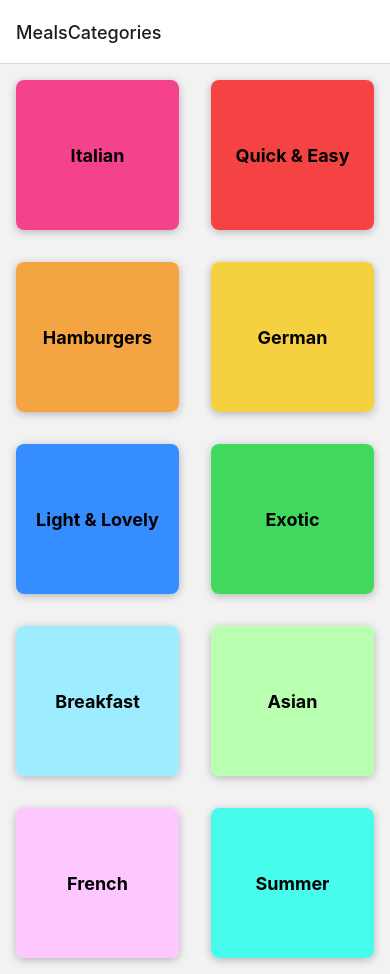
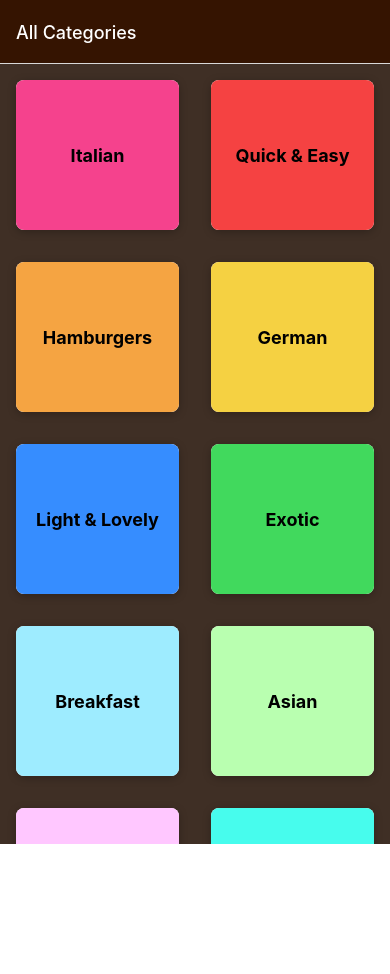
Before and after one commit to AliveKiwi/mm-react-native-navigation, a React Native app: screen / in a window 390 px wide. After the commit the page ends 844 px from the top, so only its background shows below. Built offline with nearby package versions, Linux system fonts and the light colour scheme.

Commit message:
102 navigation: added screenOptions={} to Navigator and options={} to screen for styling header

```diff
--- a/App.js
+++ b/App.js
@@ -1,12 +1,12 @@
 import { StatusBar } from 'expo-status-bar';
 import { StyleSheet } from 'react-native';
 import { NavigationContainer } from '@react-navigation/native';
-import { createStackNavigator } from '@react-navigation/stack';
+import { createNativeStackNavigator } from '@react-navigation/native-stack';
 
 import CategoriesScreen from './screens/CategoriesScreen';
 import MealsOverviewScreen from './screens/MealsOverviewScreen';
 
-const Stack = createStackNavigator();
+const Stack = createNativeStackNavigator();
 
 export default function App() {
   return (
@@ -15,8 +15,22 @@ export default function App() {
       <StatusBar style="dark" />
       {/* 95 added Navigation */}
       <NavigationContainer>
-        <Stack.Navigator>
-          <Stack.Screen name="MealsCategories" component={CategoriesScreen} />
+        {/* 102 Added screenOptions to add header styles */}
+        <Stack.Navigator
+          screenOptions={{
+            headerTintColor: '#ffffff',
+            headerStyle: { backgroundColor: '#351401' },
+            contentStyle: { backgroundColor: '#3f2f25' },
+          }}
+        >
+          {/* 102 added options to style header*/}
+          <Stack.Screen
+            name="MealsCategories"
+            component={CategoriesScreen}
+            options={{
+              title: 'All Categories',
+            }}
+          />
           {/* 96 added MealsOverviewScreen*/}
           <Stack.Screen name="MealsOverview" component={MealsOverviewScreen} />
         </Stack.Navigator>
--- a/package.json
+++ b/package.json
@@ -11,6 +11,7 @@
   },
   "dependencies": {
     "@react-navigation/native": "^6.1.17",
+    "@react-navigation/native-stack": "^6.9.26",
     "@react-navigation/stack": "^6.3.29",
     "expo": "~51.0.8",
     "expo-status-bar": "~1.12.1",
```
Also changed, not shown: 1 other file (tests, documents, lock files or other folders).
